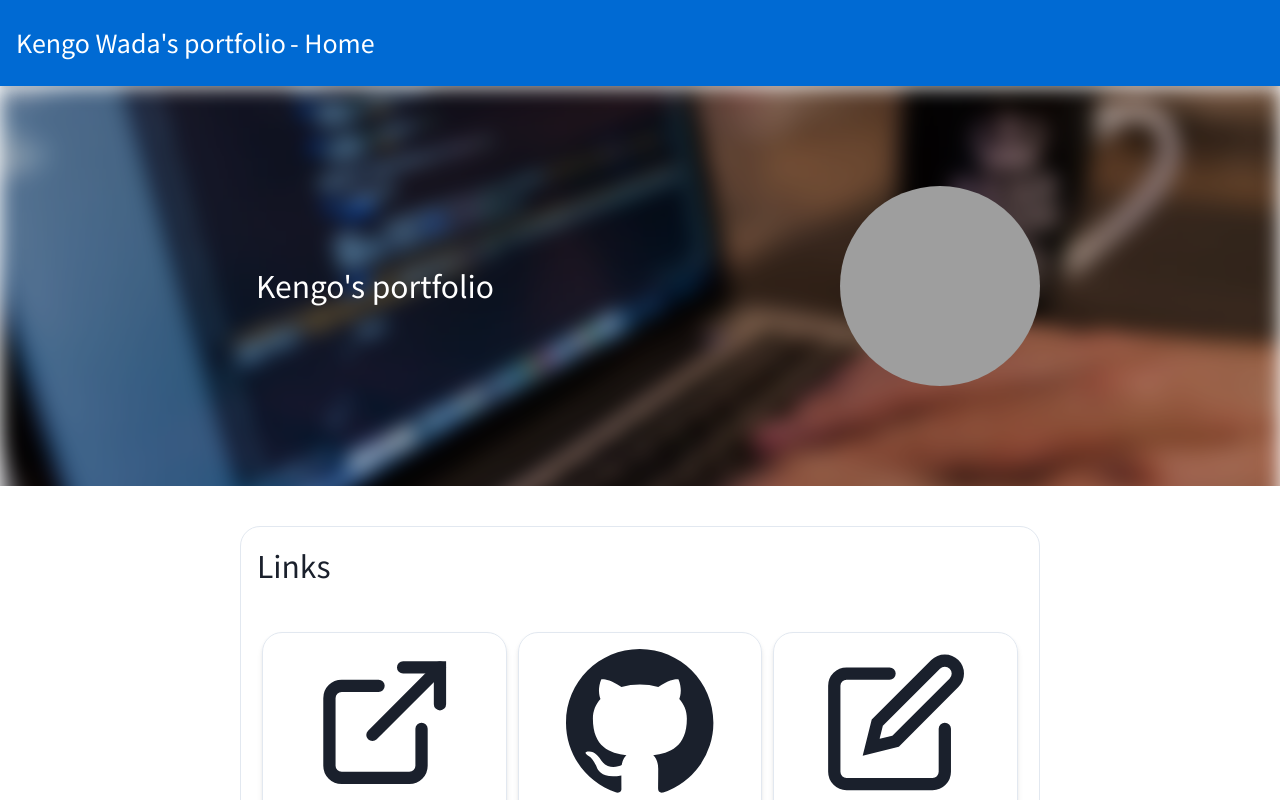
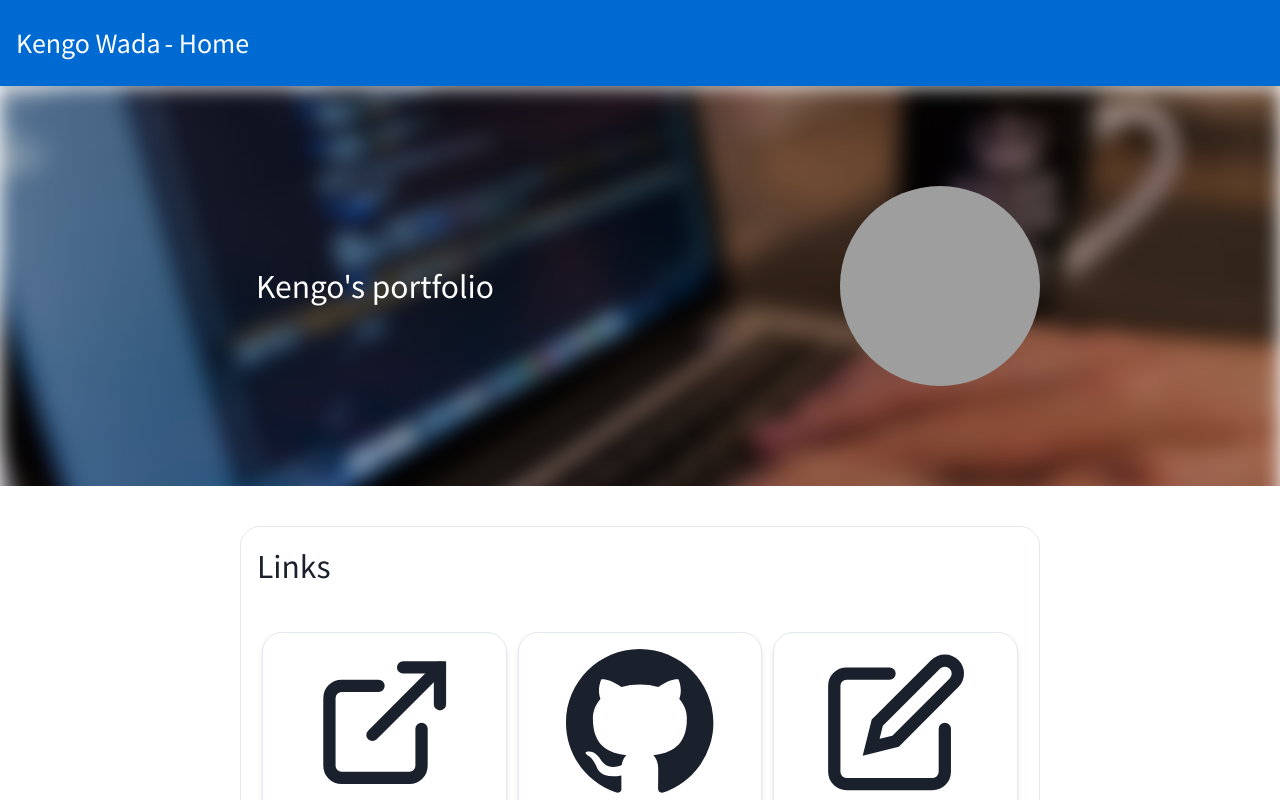
Before and after one commit to 10fu3/my_portfolio, a Next.js app: page / in a window 1280 px wide. Shown: the top 800 px of the page. Built offline with nearby package versions, Linux system fonts and the light colour scheme; grey boxes are pictures that could not be loaded.

Commit message:
名前だけ表示する

```diff
--- a/component/Header.tsx
+++ b/component/Header.tsx
@@ -1,4 +1,4 @@
-import {Box, Flex, Stack, Switch, useColorMode, useColorModeValue} from "@chakra-ui/react"
+import {Box, Flex, Stack} from "@chakra-ui/react"
 import React from "react";
 import Link from "next/link"
 
@@ -10,7 +10,7 @@ const Header:React.FC<{name:string}> = (props)=>{
                 <Link href={'/'}>
                     <a>
                         <Box _hover={{textDecoration:"underline"}}>
-                            {`Kengo Wada's portfolio`}
+                            {`Kengo Wada`}
                         </Box>
                     </a>
                 </Link>
```
